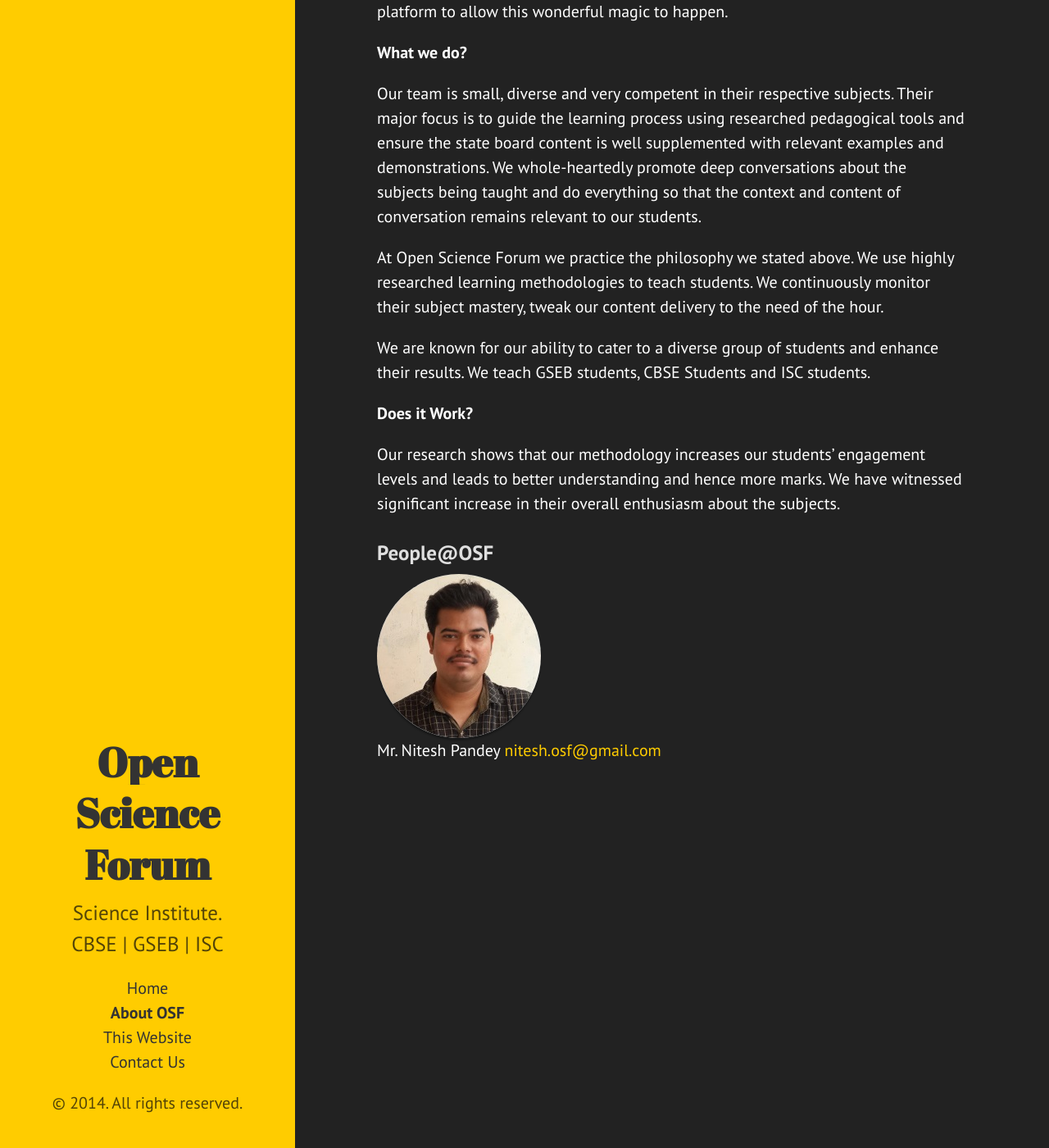
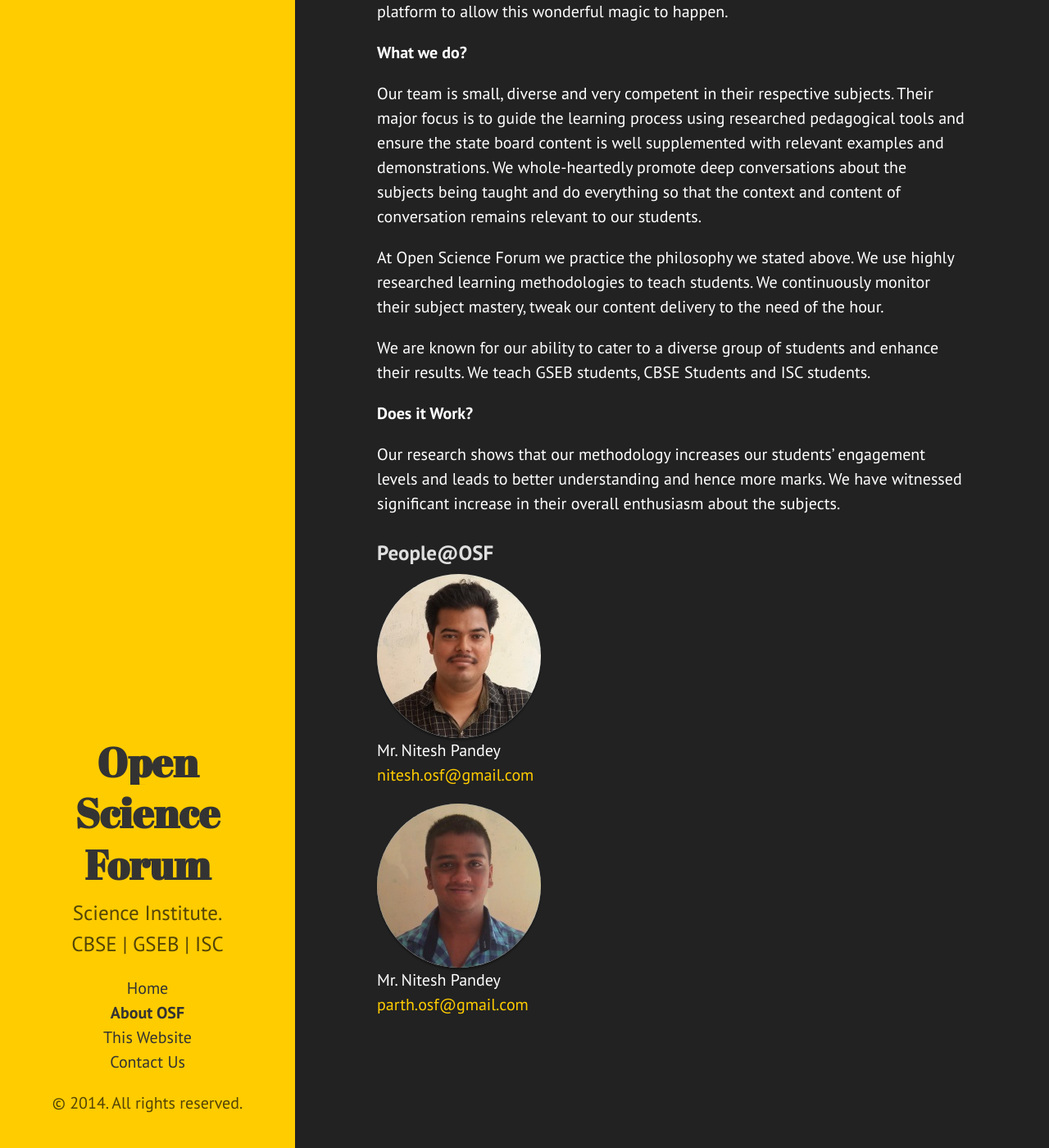
Before and after one commit to opensf/opensf.github.io, a Jekyll site: the page built from 1. about.md, in a window 1280 px wide and 1400 px high, scrolled down 591 px. Shown: the whole window at 82% size. Built offline with Jekyll 4.4.1, drawn with Linux system fonts in a browser that asks for light colours.

Commit message:
Added Parth's Details

```diff
--- a/1. about.md
+++ b/1. about.md
@@ -45,5 +45,26 @@
 }
 </style>
 
-Mr. Nitesh Pandey
+Mr. Nitesh Pandey<br>
 <nitesh.osf@gmail.com>
+
+<div class="circle" style="background-image:
+       url('/public/parth.jpg')">
+</div>
+
+<style>
+.circle {
+  display: block;
+  width: 200px;
+  height: 200px;
+  background-size: cover;
+  background-repeat: no-repeat;
+  background-position: center center;
+  -webkit-border-radius: 99em;
+  -moz-border-radius: 99em;
+   box-shadow: 0 3px 2px rgba(0, 0, 0, 0.3);
+}
+</style>
+
+Mr. Nitesh Pandey<br>
+<parth.osf@gmail.com>
```
